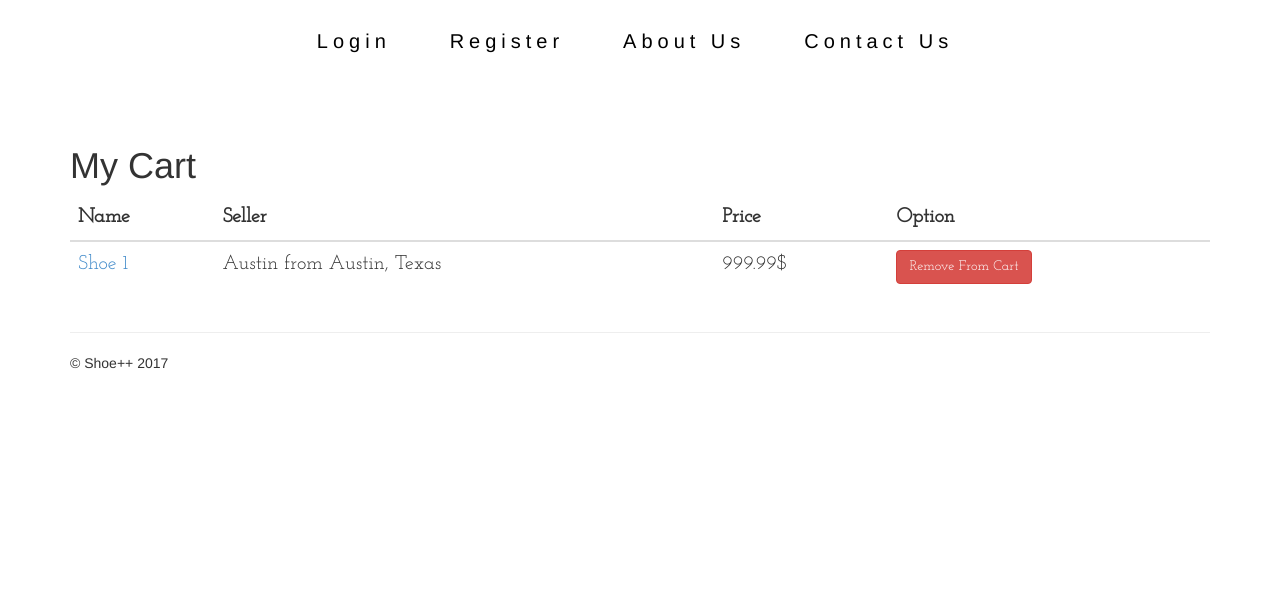
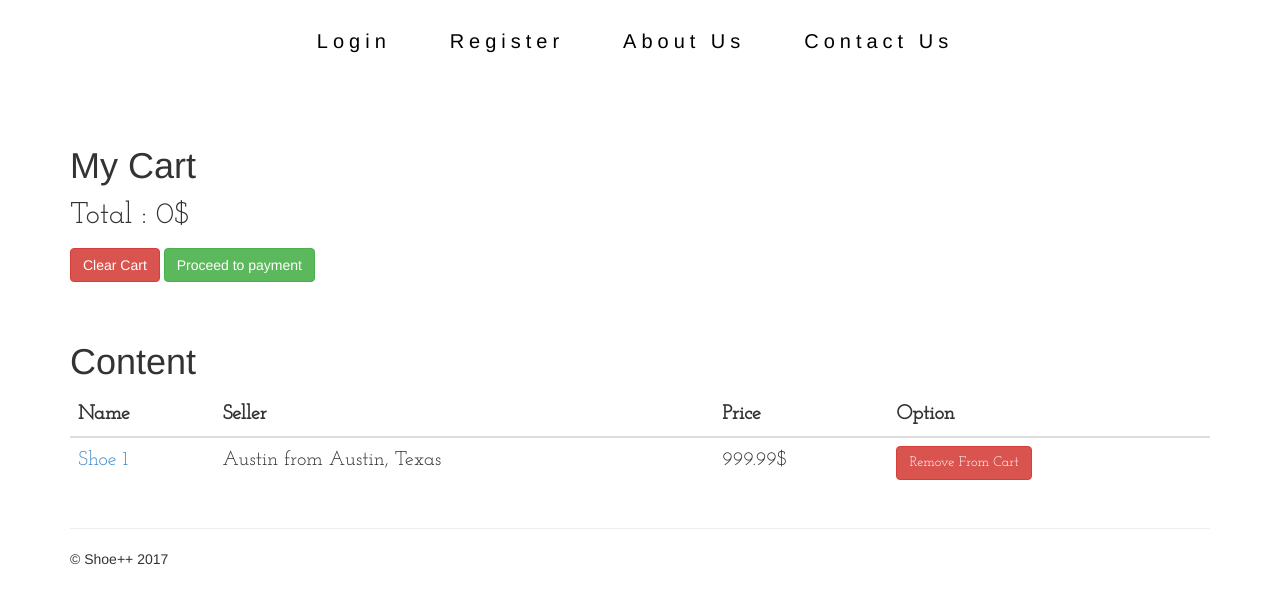
Before and after one commit to banujan59/htdocs, a PHP site: page /cart.php in a window 1280 px wide. Shown: the part 133-737 px from the top of the page. Run offline with PHP 8.4, Linux system fonts and the light colour scheme.

Commit message:
Cart page update
cart page

```diff
--- a/cart.php
+++ b/cart.php
@@ -45,10 +45,27 @@
 			</nav>
 			</div>
 				<br/><br/><br/>
+				<div class="row">
+				<div class="col-md-3">
+					<header>
+						<h1>My Cart</h1>
+					</header>
+				</div>
+			</div> <!-- End row -->
+			<div class="row">
+				<div class="col-md-12">
+					<p class="plusplusText">
+						Total : 0$
+					</p>
+					<button type="button" class="btn btn-danger">Clear Cart</button>
+					<button type="button" class="btn btn-success">Proceed to payment</button>
+				</div>
+			</div> <!-- End row -->
+			<br/><br/>
 			<div class="row">
 				<div class="col-md-3">
 					<header>
-						<h1>My Cart</h1>
+						<h1>Content</h1>
 					</header>
 				</div>
 			</div> <!-- End row -->
```
